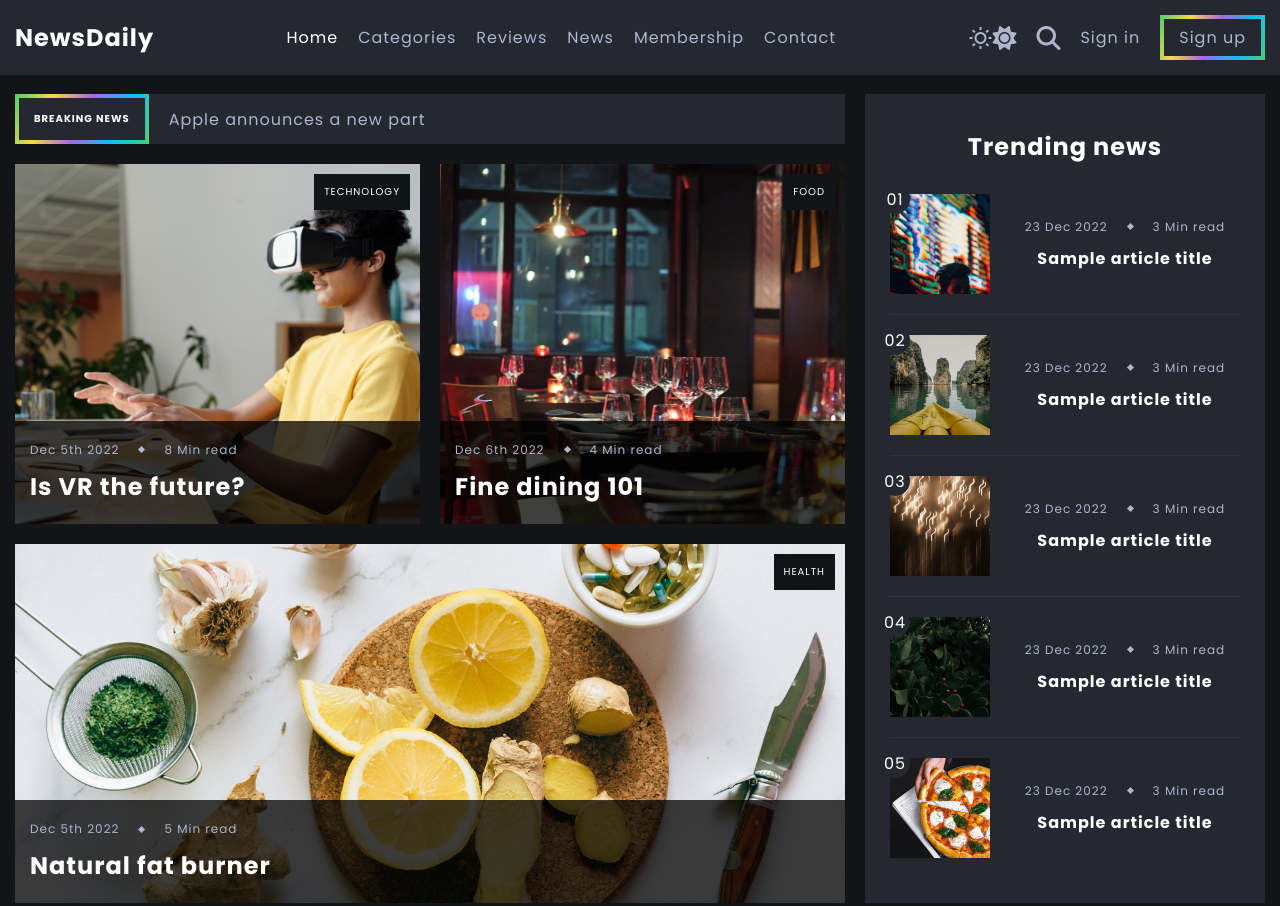
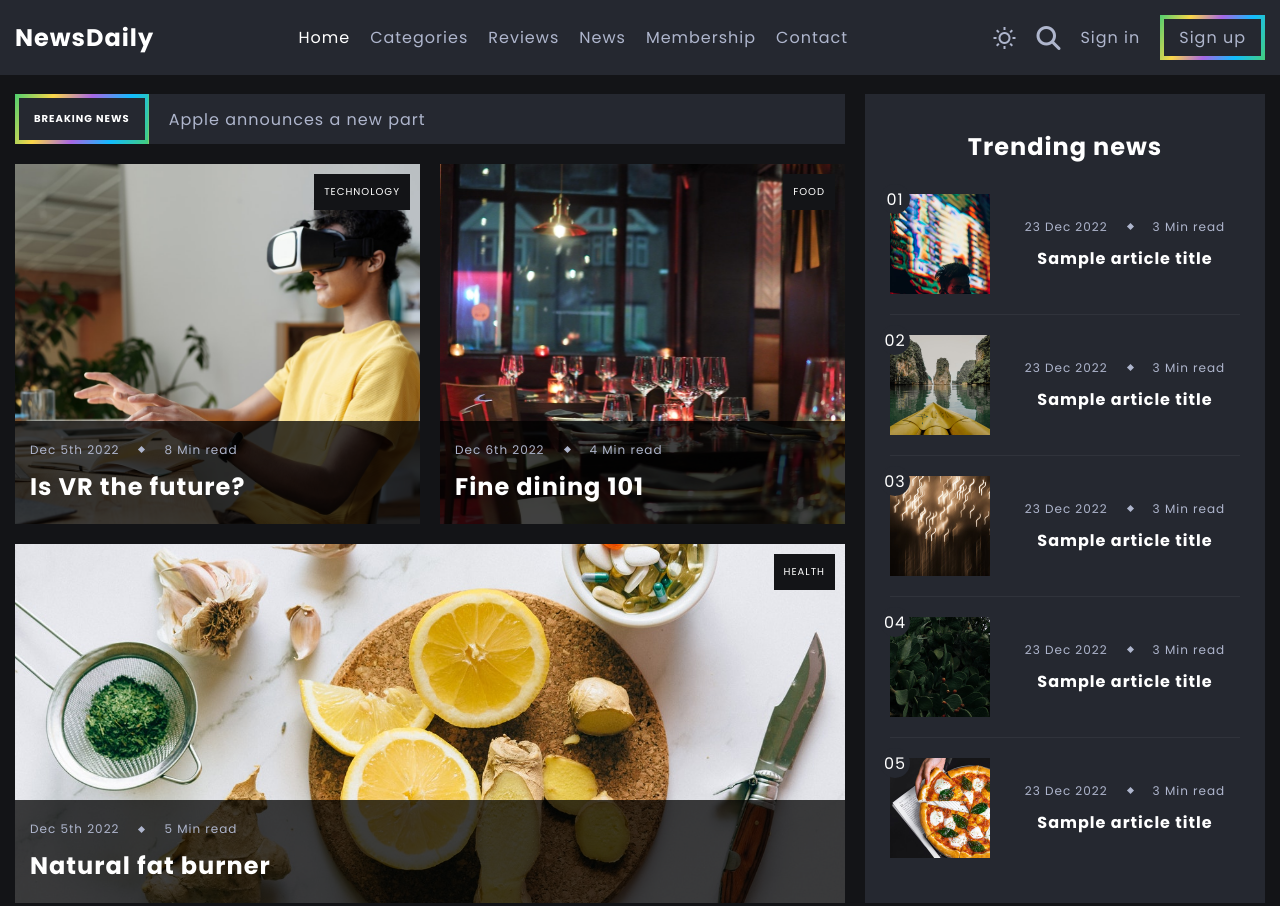
Before and after one commit to Praizee/News-Blog-Website, a plain HTML site: page index.html in a window 1280 px wide. Shown: the top 906 px of the page. Drawn offline with nearby package versions, Linux system fonts and the light colour scheme.

Commit message:
Update index.html
Changed icon

```diff
--- a/index.html
+++ b/index.html
@@ -64,7 +64,7 @@
                 <button class="btn place-items-center" id="theme-toggle-btn">
                     <i class="ri-sun-line sun-icon"></i>
                     <i class="ri-moon-line moon-icon"></i>
-                    <i class="fa fa-sun sun-icon"></i>
+                    <!-- <i class="fa fa-sun sun-icon"></i> -->
                     <i class="fa fa-moon moon-icon"></i>
 
                 </button>
```
